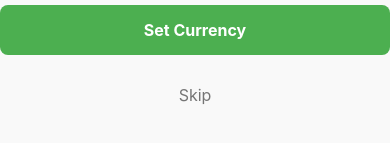
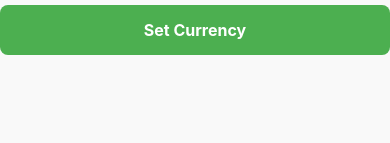
Before and after one commit to KhanMarufHossain/ExpenseTracker, a React Native app: screen /Currency in a window 390 px wide. Shown: the part 267-410 px from the top of the page. Built offline with nearby package versions, Linux system fonts and the light colour scheme.

Commit message:
setting navigation

```diff
--- a/App.js
+++ b/App.js
@@ -3,19 +3,20 @@ import { StyleSheet } from 'react-native';
 import Home from './Screens/Home';
 import ChooseCurrency from './Screens/Currency';
 import { Store } from './Store/store.js';
-import { Provider } from 'react-redux';
+import { Provider, useSelector } from 'react-redux';
 import { NavigationContainer } from "@react-navigation/native";
 import { createNativeStackNavigator } from "@react-navigation/native-stack";
 
-export default function App() {
 const Stack = createNativeStackNavigator();
 
+
+function MainNavigation() {
+  const currency = useSelector((store) => store.Currency);
+  const initialRoute = currency?.code ? "Home" : "Currency";
+
   return (
-    <Provider store={Store}>
-      <NavigationContainer>
-        <StatusBar style="auto" />
     <Stack.Navigator
-          initialRouteName="Currency"
+      initialRouteName={initialRoute}
       screenOptions={{
         headerStyle: {
           backgroundColor: '#4CAF50',
@@ -47,6 +48,15 @@ export default function App() {
         }}
       />
     </Stack.Navigator>
+  );
+}
+
+export default function App() {
+  return (
+    <Provider store={Store}>
+      <NavigationContainer>
+        <StatusBar style="auto" />
+        <MainNavigation />
       </NavigationContainer>
     </Provider>
   );
--- a/Screens/Currency.js
+++ b/Screens/Currency.js
@@ -12,7 +12,7 @@ export default function ChooseCurrency() {
 
   const handleSetCurrency = () => {
     if (enteredText.trim()) {
-      dispatch(setCurrency(enteredText));
+      dispatch(setCurrencyCode(enteredText));
       navigation.navigate('Home');
     }
   };
@@ -50,12 +50,12 @@ export default function ChooseCurrency() {
         <Text style={styles.buttonText}>Set Currency</Text>
       </TouchableOpacity>
 
-      <TouchableOpacity
+      {/* <TouchableOpacity
         style={styles.secondaryButton}
         onPress={() => navigation.navigate('Home')}
       >
         <Text style={styles.secondaryButtonText}>Skip</Text>
-      </TouchableOpacity>
+      </TouchableOpacity> */}
     </SafeAreaView>
   );
 }
```
Lines whose indentation alone changed are shown as unchanged.
